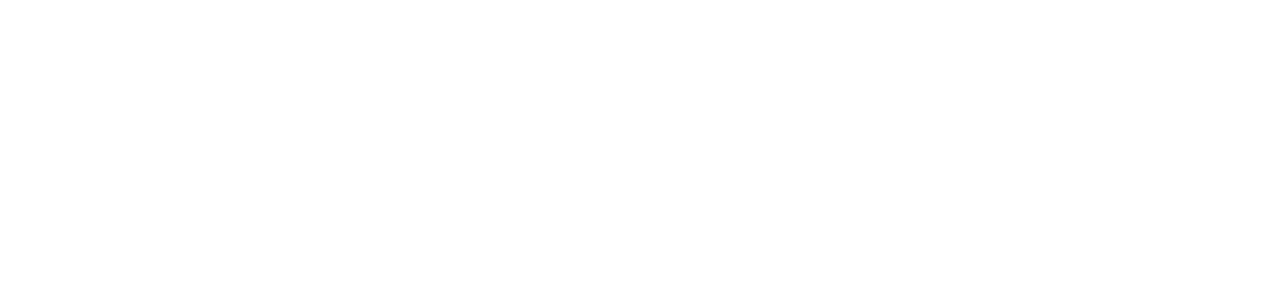
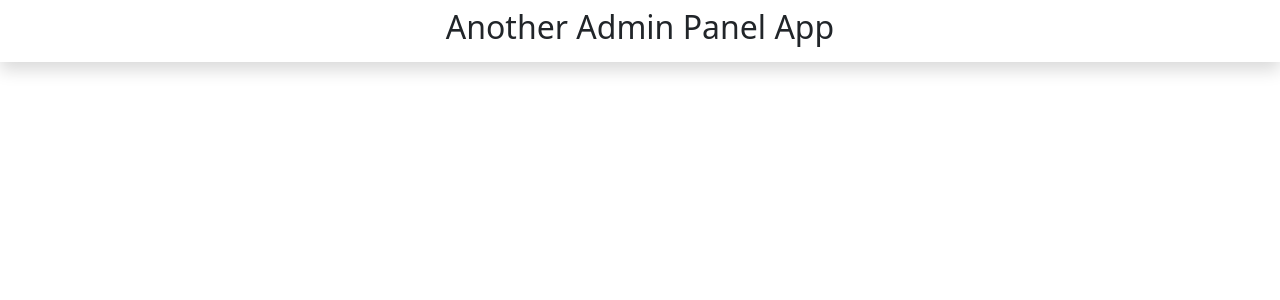
Before and after one commit to lucssilva/reactjs-another-admin-panel, a React (Create React App) app: page / in a window 1280 px wide. Shown: the top 300 px of the page. Built offline with nearby package versions, Linux system fonts and the light colour scheme; the HTML template or start-up script is replaced by a standard one.

Commit message:
feat: HeaderWidget added with router-dom addition

```diff
--- a/package.json
+++ b/package.json
@@ -8,6 +8,7 @@
     "@testing-library/user-event": "^12.8.3",
     "react": "^17.0.2",
     "react-dom": "^17.0.2",
+    "react-router-dom": "^5.2.0",
     "react-scripts": "4.0.3",
     "web-vitals": "^1.1.2"
   },
--- a/public/index.html
+++ b/public/index.html
@@ -6,6 +6,9 @@
   <meta name="viewport" content="width=device-width, initial-scale=1" />
 
   <title>Admin Panel App</title>
+
+  <link href="https://cdn.jsdelivr.net/npm/bootstrap@5.0.2/dist/css/bootstrap.min.css" rel="stylesheet"
+    integrity="sha384-EVSTQN3/azprG1Anm3QDgpJLIm9Nao0Yz1ztcQTwFspd3yD65VohhpuuCOmLASjC" crossorigin="anonymous">
 </head>
 
 <body>
--- a/src/App.jsx
+++ b/src/App.jsx
@@ -1,6 +1,12 @@
+import React from "react";
+import { BrowserRouter as Router } from "react-router-dom";
+import { HeaderWidget } from "./view/widgets";
+
 function App() {
   return (
-    <div></div>
+    <Router>
+      <HeaderWidget title="Another Admin Panel App" />
+    </Router>
   );
 }
 
--- /dev/null
+++ b/src/view/widgets/Header/HeaderWidget.jsx
@@ -0,0 +1,16 @@
+import React from "react";
+
+const HeaderWidget = (
+  { title = '' }
+) => {
+  return (
+    <nav className="navbar shadow"
+      style={{ justifyContent: "center" }}>
+
+      <h2>{title}</h2>
+
+    </nav>
+  );
+};
+
+export default HeaderWidget;
--- /dev/null
+++ b/src/view/widgets/index.jsx
@@ -0,0 +1 @@
+export { default as HeaderWidget } from './Header/HeaderWidget';
```
Also changed, not shown: 1 other file (tests, documents, lock files or other folders).
